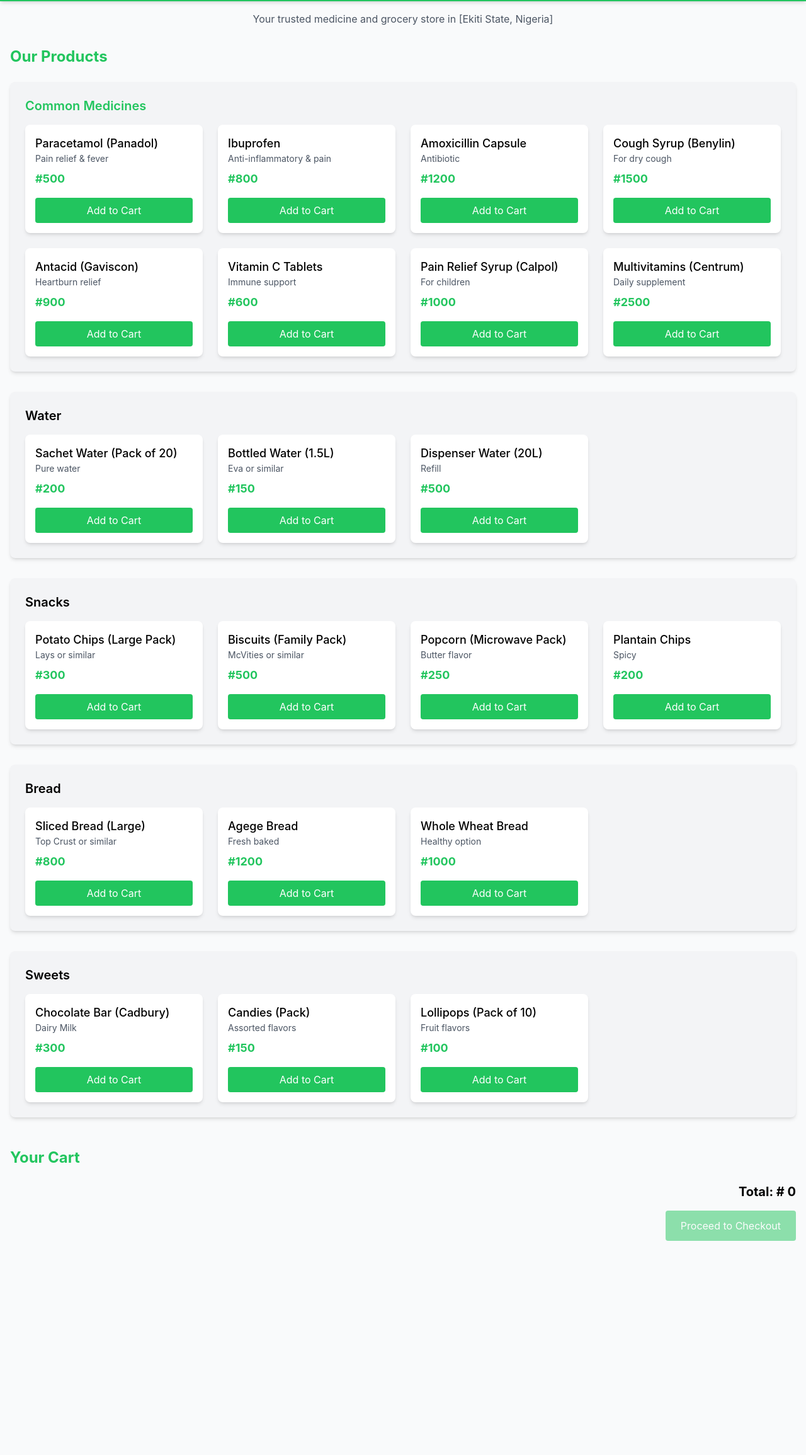
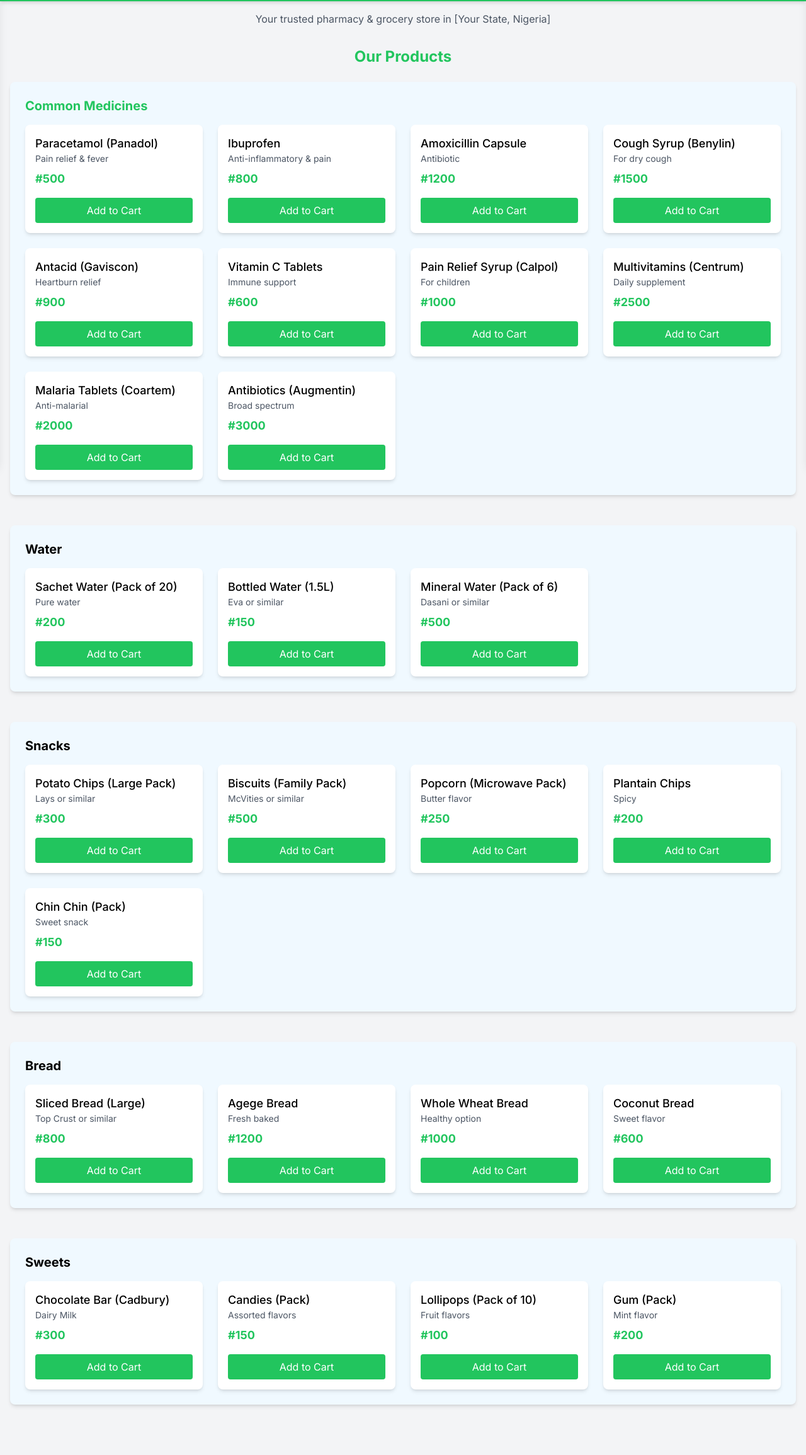
Before and after one commit to Temi-Kom/mystore1, a plain HTML site: page index.html in a window 1280 px wide. Shown: the part 62-2372 px from the top of the page at 63% size. Before the commit the page ends 2112 px from the top, so only its background shows below. Drawn offline with nearby package versions, Linux system fonts and the light colour scheme.

Commit message:
Update index.html

```diff
--- a/index.html
+++ b/index.html
@@ -17,19 +17,24 @@
       },
     }
   </script>
+  <link href="https://fonts.googleapis.com/css2?family=Inter:wght@400;500;700&display=swap" rel="stylesheet">
   <link href="https://cdnjs.cloudflare.com/ajax/libs/font-awesome/6.0.0/css/all.min.css" rel="stylesheet">
   <style>
     body { font-family: 'Inter', sans-serif; }
-    .category-header { background-color: #f3f4f6; }
+    .category-header { background-color: #f0f9ff; }
     .product-card { transition: transform 0.2s ease-in-out; }
     .product-card:hover { transform: scale(1.03); }
   </style>
 </head>
-<body class="bg-gray-50 min-h-screen">
+<body class="bg-gray-100 min-h-screen">
   <!-- Header -->
-  <header class="bg-primary text-white py-4 shadow-md fixed w-full z-10">
+  <header class="bg-primary text-white py-4 shadow-md fixed w-full z-20">
     <div class="container mx-auto px-4 flex items-center justify-between">
       <h1 class="text-2xl font-bold">IyanuOluwa Medicine Store</h1>
+      <div class="flex items-center space-x-4">
+        <button id="menu-btn" class="text-white focus:outline-none">
+          <i class="fas fa-bars text-xl"></i>
+        </button>
         <div class="relative">
           <button id="cart-icon" class="flex items-center text-white">
             <i class="fas fa-shopping-cart mr-2"></i>
@@ -37,21 +42,39 @@
           </button>
         </div>
       </div>
+    </div>
   </header>
+
+  <!-- Menu Drawer -->
+  <div id="menu-drawer" class="fixed left-0 top-0 h-full w-64 bg-white shadow-lg transform -translate-x-full transition-transform z-30">
+    <div class="p-4 border-b">
+      <h2 class="text-xl font-bold">Categories</h2>
+      <button id="close-menu" class="absolute top-4 right-4 text-gray-500">
+        <i class="fas fa-times"></i>
+      </button>
+    </div>
+    <ul class="p-4 space-y-4">
+      <li><a href="#common-medicines" class="text-primary hover:underline">Common Medicines</a></li>
+      <li><a href="#water" class="text-primary hover:underline">Water</a></li>
+      <li><a href="#snacks" class="text-primary hover:underline">Snacks</a></li>
+      <li><a href="#bread" class="text-primary hover:underline">Bread</a></li>
+      <li><a href="#sweets" class="text-primary hover:underline">Sweets</a></li>
+    </ul>
+  </div>
 
   <!-- Main Content -->
   <main class="container mx-auto px-4 pt-20 pb-8">
     <div class="text-center mb-8">
-      <p class="text-gray-600">Your trusted medicine and grocery store in [Ekiti State, Nigeria]</p>
+      <p class="text-gray-600">Your trusted pharmacy & grocery store in [Your State, Nigeria]</p>
     </div>
 
     <!-- Categories & Products -->
     <section class="mb-12">
-      <h2 class="text-2xl font-bold mb-6 text-primary">Our Products</h2>
+      <h2 class="text-2xl font-bold mb-6 text-center text-primary">Our Products</h2>
 
-      <div class="space-y-8">
+      <div class="space-y-12">
         <!-- Common Medicines -->
-        <div class="category-header p-6 rounded-lg shadow-md">
+        <div id="common-medicines" class="category-header p-6 rounded-lg shadow-md">
           <h3 class="text-xl font-semibold mb-4 text-primary">Common Medicines</h3>
           <div class="grid grid-cols-1 md:grid-cols-3 lg:grid-cols-4 gap-6">
             <div class="product-card bg-white p-4 rounded-lg shadow-md hover:shadow-xl">
@@ -102,11 +125,23 @@
               <p class="text-lg font-bold mt-2 text-primary">#2500</p>
               <button class="mt-4 w-full bg-primary text-white py-2 rounded hover:bg-green-600 add-to-cart" data-name="Multivitamins (Centrum)" data-price="2500">Add to Cart</button>
             </div>
+            <div class="product-card bg-white p-4 rounded-lg shadow-md hover:shadow-xl">
+              <h4 class="font-medium text-lg">Malaria Tablets (Coartem)</h4>
+              <p class="text-sm text-gray-600">Anti-malarial</p>
+              <p class="text-lg font-bold mt-2 text-primary">#2000</p>
+              <button class="mt-4 w-full bg-primary text-white py-2 rounded hover:bg-green-600 add-to-cart" data-name="Malaria Tablets (Coartem)" data-price="2000">Add to Cart</button>
+            </div>
+            <div class="product-card bg-white p-4 rounded-lg shadow-md hover:shadow-xl">
+              <h4 class="font-medium text-lg">Antibiotics (Augmentin)</h4>
+              <p class="text-sm text-gray-600">Broad spectrum</p>
+              <p class="text-lg font-bold mt-2 text-primary">#3000</p>
+              <button class="mt-4 w-full bg-primary text-white py-2 rounded hover:bg-green-600 add-to-cart" data-name="Antibiotics (Augmentin)" data-price="3000">Add to Cart</button>
+            </div>
           </div>
         </div>
 
         <!-- Water -->
-        <div class="category-header p-6 rounded-lg shadow-md">
+        <div id="water" class="category-header p-6 rounded-lg shadow-md">
           <h3 class="text-xl font-semibold mb-4">Water</h3>
           <div class="grid grid-cols-1 md:grid-cols-3 lg:grid-cols-4 gap-6">
             <div class="product-card bg-white p-4 rounded-lg shadow-md hover:shadow-xl">
@@ -122,16 +157,16 @@
               <button class="mt-4 w-full bg-primary text-white py-2 rounded hover:bg-green-600 add-to-cart" data-name="Bottled Water (1.5L)" data-price="150">Add to Cart</button>
             </div>
             <div class="product-card bg-white p-4 rounded-lg shadow-md hover:shadow-xl">
-              <h4 class="font-medium text-lg">Dispenser Water (20L)</h4>
-              <p class="text-sm text-gray-600">Refill</p>
+              <h4 class="font-medium text-lg">Mineral Water (Pack of 6)</h4>
+              <p class="text-sm text-gray-600">Dasani or similar</p>
               <p class="text-lg font-bold mt-2 text-primary">#500</p>
-              <button class="mt-4 w-full bg-primary text-white py-2 rounded hover:bg-green-600 add-to-cart" data-name="Dispenser Water (20L)" data-price="500">Add to Cart</button>
+              <button class="mt-4 w-full bg-primary text-white py-2 rounded hover:bg-green-600 add-to-cart" data-name="Mineral Water (Pack of 6)" data-price="500">Add to Cart</button>
             </div>
           </div>
         </div>
 
         <!-- Snacks -->
-        <div class="category-header p-6 rounded-lg shadow-md">
+        <div id="snacks" class="category-header p-6 rounded-lg shadow-md">
           <h3 class="text-xl font-semibold mb-4">Snacks</h3>
           <div class="grid grid-cols-1 md:grid-cols-3 lg:grid-cols-4 gap-6">
             <div class="product-card bg-white p-4 rounded-lg shadow-md hover:shadow-xl">
@@ -158,11 +193,17 @@
               <p class="text-lg font-bold mt-2 text-primary">#200</p>
               <button class="mt-4 w-full bg-primary text-white py-2 rounded hover:bg-green-600 add-to-cart" data-name="Plantain Chips" data-price="200">Add to Cart</button>
             </div>
+            <div class="product-card bg-white p-4 rounded-lg shadow-md hover:shadow-xl">
+              <h4 class="font-medium text-lg">Chin Chin (Pack)</h4>
+              <p class="text-sm text-gray-600">Sweet snack</p>
+              <p class="text-lg font-bold mt-2 text-primary">#150</p>
+              <button class="mt-4 w-full bg-primary text-white py-2 rounded hover:bg-green-600 add-to-cart" data-name="Chin Chin (Pack)" data-price="150">Add to Cart</button>
+            </div>
           </div>
         </div>
 
         <!-- Bread -->
-        <div class="category-header p-6 rounded-lg shadow-md">
+        <div id="bread" class="category-header p-6 rounded-lg shadow-md">
           <h3 class="text-xl font-semibold mb-4">Bread</h3>
           <div class="grid grid-cols-1 md:grid-cols-3 lg:grid-cols-4 gap-6">
             <div class="product-card bg-white p-4 rounded-lg shadow-md hover:shadow-xl">
@@ -183,11 +224,17 @@
               <p class="text-lg font-bold mt-2 text-primary">#1000</p>
               <button class="mt-4 w-full bg-primary text-white py-2 rounded hover:bg-green-600 add-to-cart" data-name="Whole Wheat Bread" data-price="1000">Add to Cart</button>
             </div>
+            <div class="product-card bg-white p-4 rounded-lg shadow-md hover:shadow-xl">
+              <h4 class="font-medium text-lg">Coconut Bread</h4>
+              <p class="text-sm text-gray-600">Sweet flavor</p>
+              <p class="text-lg font-bold mt-2 text-primary">#600</p>
+              <button class="mt-4 w-full bg-primary text-white py-2 rounded hover:bg-green-600 add-to-cart" data-name="Coconut Bread" data-price="600">Add to Cart</button>
+            </div>
           </div>
         </div>
 
         <!-- Sweets -->
-        <div class="category-header p-6 rounded-lg shadow-md">
+        <div id="sweets" class="category-header p-6 rounded-lg shadow-md">
           <h3 class="text-xl font-semibold mb-4">Sweets</h3>
           <div class="grid grid-cols-1 md:grid-cols-3 lg:grid-cols-4 gap-6">
             <div class="product-card bg-white p-4 rounded-lg shadow-md hover:shadow-xl">
@@ -208,24 +255,38 @@
               <p class="text-lg font-bold mt-2 text-primary">#100</p>
               <button class="mt-4 w-full bg-primary text-white py-2 rounded hover:bg-green-600 add-to-cart" data-name="Lollipops (Pack of 10)" data-price="100">Add to Cart</button>
             </div>
+            <div class="product-card bg-white p-4 rounded-lg shadow-md hover:shadow-xl">
+              <h4 class="font-medium text-lg">Gum (Pack)</h4>
+              <p class="text-sm text-gray-600">Mint flavor</p>
+              <p class="text-lg font-bold mt-2 text-primary">#200</p>
+              <button class="mt-4 w-full bg-primary text-white py-2 rounded hover:bg-green-600 add-to-cart" data-name="Gum (Pack)" data-price="200">Add to Cart</button>
+            </div>
           </div>
         </div>
       </div>
     </section>
+  </main>
 
-    <!-- Cart Section -->
-    <section class="mb-12">
-      <h2 class="text-2xl font-bold mb-6 text-primary">Your Cart</h2>
+  <!-- Cart Drawer -->
+  <div id="cart-drawer" class="fixed right-0 top-0 h-full w-80 bg-white shadow-lg transform translate-x-full transition-transform z-30 overflow-y-auto">
+    <div class="p-4 border-b relative">
+      <h2 class="text-xl font-bold">Your Cart</h2>
+      <button id="close-cart" class="absolute top-4 right-4 text-gray-500">
+        <i class="fas fa-times"></i>
+      </button>
+    </div>
+    <div class="p-4">
       <div id="cart-items" class="space-y-4">
         <p id="cart-empty" class="text-center text-gray-500">Your cart is empty</p>
       </div>
       <div class="mt-6 text-right">
         <p class="text-xl font-bold">Total: <span id="cart-total"># 0</span></p>
-        <button id="checkout-btn" class="mt-4 bg-primary text-white py-3 px-6 rounded hover:bg-green-600 disabled:opacity-50" disabled>
+        <button id="checkout-btn" class="mt-4 w-full bg-primary text-white py-3 rounded hover:bg-green-600 disabled:opacity-50" disabled>
           Proceed to Checkout
         </button>
       </div>
-    </section>
+    </div>
+  </div>
 
   <!-- Checkout Modal -->
   <div id="checkout-modal" class="fixed inset-0 bg-black bg-opacity-50 hidden flex items-center justify-center z-50">
@@ -243,7 +304,6 @@
       </div>
     </div>
   </div>
-  </main>
 
   <script>
     let cart = JSON.parse(localStorage.getItem('cart')) || [];
@@ -280,7 +340,7 @@
         });
         cartTotal.textContent = `# ${total.toLocaleString()}`;
         checkoutBtn.disabled = false;
-        cartCount.textContent = count;
+        cartCount.textContent = count.toString();
       }
       localStorage.setItem('cart', JSON.stringify(cart));
     }
@@ -357,6 +417,35 @@
       .catch(err => alert('Failed to place order: ' + err.message));
     });
 
+    // Menu button
+    document.getElementById('menu-btn').addEventListener('click', () => {
+      document.getElementById('menu-drawer').classList.add('translate-x-0');
+    });
+
+    document.getElementById('close-menu').addEventListener('click', () => {
+      document.getElementById('menu-drawer').classList.remove('translate-x-0');
+    });
+
+    // Cart icon opens cart drawer
+    document.getElementById('cart-icon').addEventListener('click', () => {
+      document.getElementById('cart-drawer').classList.add('translate-x-0');
+    });
+
+    document.getElementById('close-cart').addEventListener('click', () => {
+      document.getElementById('cart-drawer').classList.remove('translate-x-0');
+    });
+
+    // Smooth scroll for menu links
+    document.querySelectorAll('a[href^="#"]').forEach(anchor => {
+      anchor.addEventListener('click', function (e) {
+        e.preventDefault();
+        document.querySelector(this.getAttribute('href')).scrollIntoView({
+          behavior: 'smooth'
+        });
+        document.getElementById('menu-drawer').classList.remove('translate-x-0');
+      });
+    });
+
     updateCart(); // initial load
   </script>
 </body>
```
Lines whose indentation alone changed are shown as unchanged.
